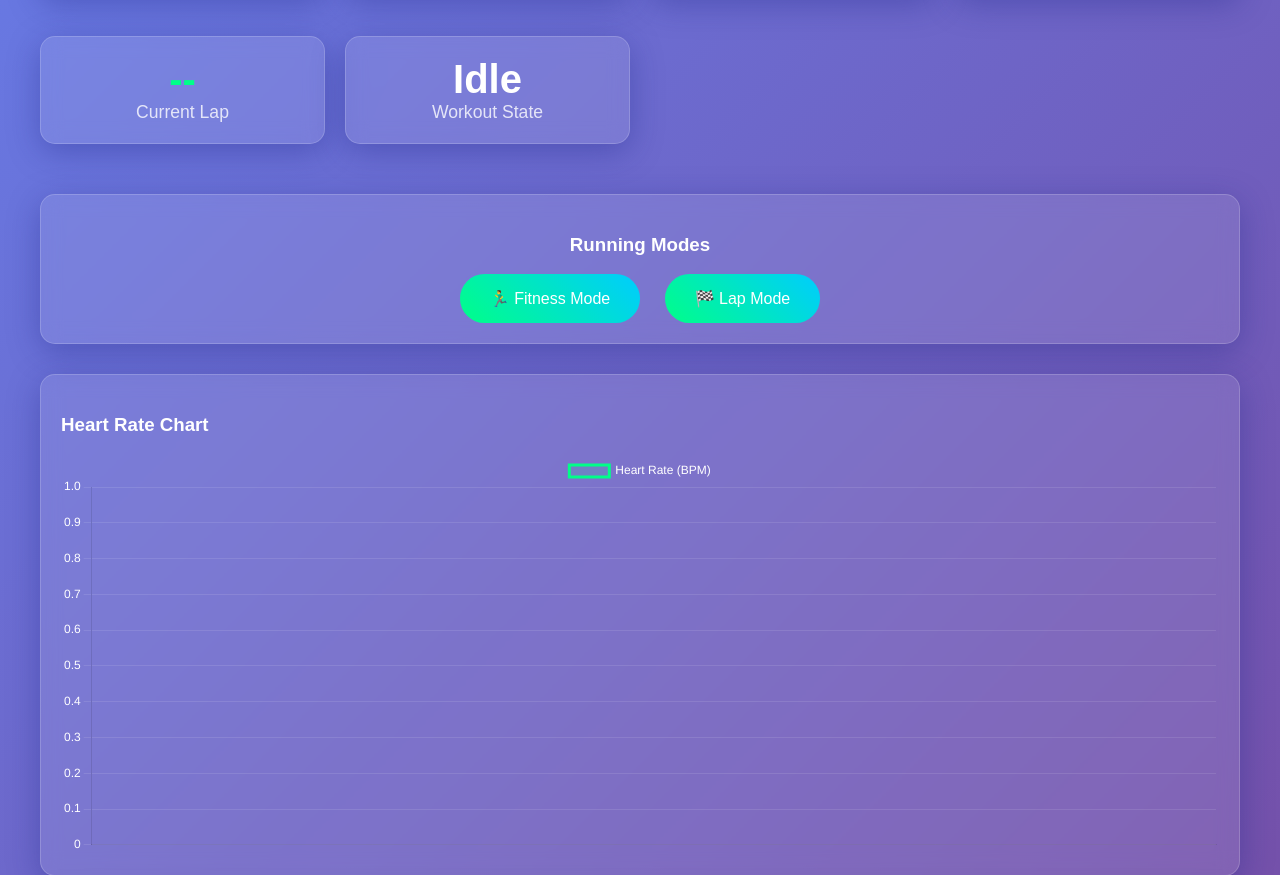
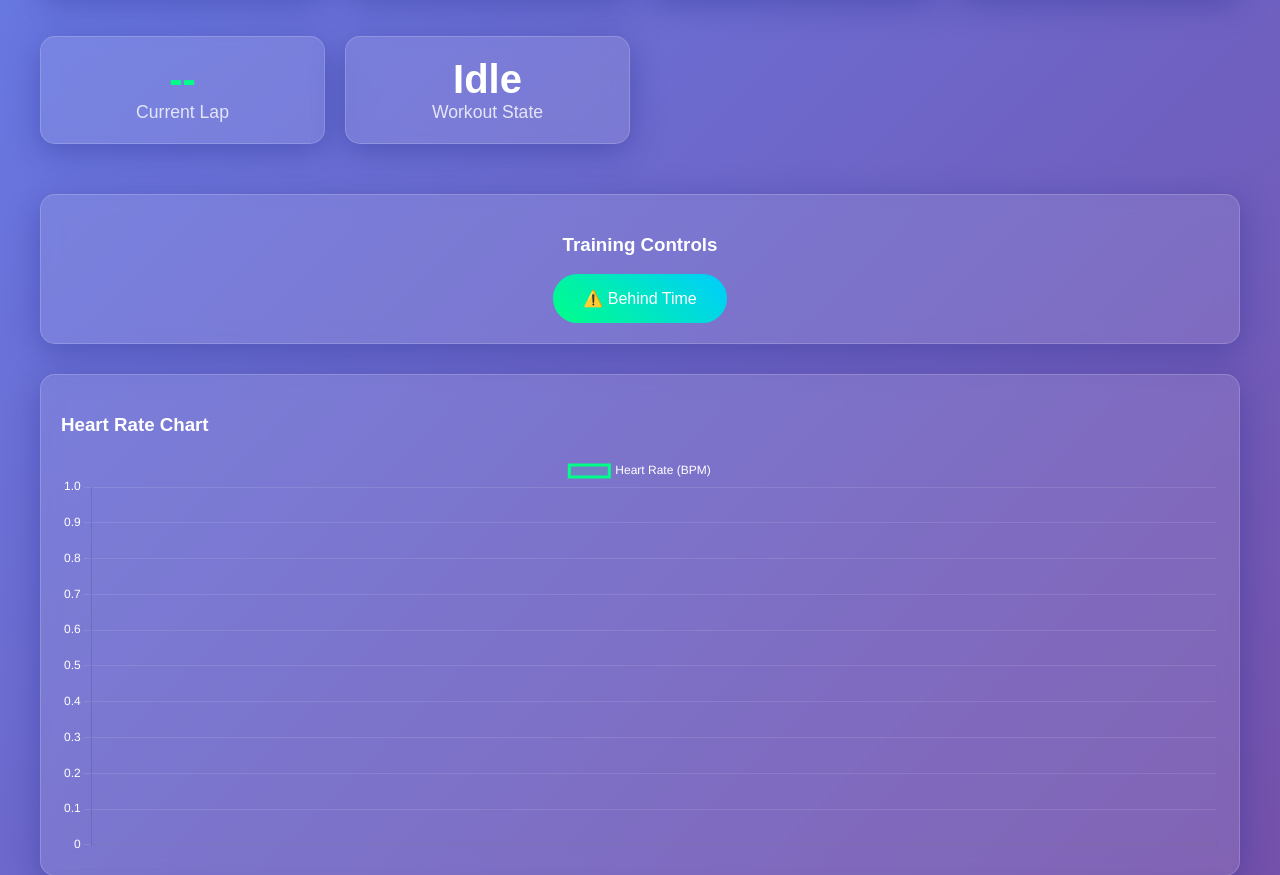
Before and after one commit to oisinfrizzell26/PulseTrackerServer, a Flask app: page / in a window 1280 px wide. Shown: the part 329-1204 px from the top of the page. Run offline with Flask 3, Linux system fonts and the light colour scheme; data that the repository does not hold is empty.

Commit message:
added buzzer for behind time

```diff
--- a/app.py
+++ b/app.py
@@ -23,9 +23,9 @@ MQTT_PORT = 1883
 CLIENT_ID = "pulsetracker_flask_server"
 
 # Topics
-TOPIC_MODE = "pulsetracker/mode"
 TOPIC_HEART = "pulsetracker/heartRate"
 TOPIC_WORKOUT = "pulsetracker/workout"
+TOPIC_BUZZER = "pulsetracker/buzzer"
 
 # Global variables to store data
 heart_rate_data = []
@@ -52,10 +52,9 @@ def on_connect(client, userdata, flags, reason_code, properties):
         # Only print on very first connection
         if not mqtt_connected_once:
             print("✅ Connected to MQTT broker")
-            print(f"📡 Subscribed to: {TOPIC_HEART}, {TOPIC_MODE}, {TOPIC_WORKOUT}")
+            print(f"📡 Subscribed to: {TOPIC_HEART}, {TOPIC_WORKOUT}")
             mqtt_connected_once = True
         client.subscribe(TOPIC_HEART)
-        client.subscribe(TOPIC_MODE)
         client.subscribe(TOPIC_WORKOUT)
 
 def on_message(client, userdata, msg):
@@ -88,10 +87,6 @@ def on_message(client, userdata, msg):
 
         # Save to database
         WorkoutDatabase.add_heart_rate(heart_rate, current_workout_id, current_mode)
-
-    elif topic == TOPIC_MODE:
-        print(f"📥 Mode update: {payload}")
-        current_mode = payload
 
     elif topic == TOPIC_WORKOUT:
         print(f"\n🏋️  WORKOUT DATA RECEIVED 🏋️")
@@ -247,22 +242,16 @@ def get_workouts_by_category():
     categories = WorkoutDatabase.get_workouts_by_category()
     return jsonify(categories)
 
-@app.route('/api/set-mode', methods=['POST'])
-def set_mode():
+@app.route('/api/trigger-buzzer', methods=['POST'])
+def trigger_buzzer():
     global mqtt_client
 
-    data = request.get_json()
-    mode = data.get('mode')
-
-    if mode in ['1', '2']:
-        if mqtt_client:
-            mqtt_client.publish(TOPIC_MODE, mode)
-            mode_name = "Fitness Mode" if mode == "1" else "Lap Mode"
-            return jsonify({'success': True, 'message': f'Set to {mode_name}'})
-        else:
-            return jsonify({'success': False, 'message': 'MQTT not connected'})
-
-    return jsonify({'success': False, 'message': 'Invalid mode'})
+    if mqtt_client:
+        mqtt_client.publish(TOPIC_BUZZER, "1")
+        print("🔔 Buzzer triggered from dashboard")
+        return jsonify({'success': True, 'message': 'Buzzer triggered'})
+    else:
+        return jsonify({'success': False, 'message': 'MQTT not connected'})
 
 if __name__ == '__main__':
     # Setup MQTT in a separate thread
--- a/templates/index.html
+++ b/templates/index.html
@@ -203,9 +203,8 @@
         </div>
 
         <div class="card controls">
-            <h3>Running Modes</h3>
-            <button class="btn" onclick="setMode('1')">🏃‍♂️ Fitness Mode</button>
-            <button class="btn" onclick="setMode('2')">🏁 Lap Mode</button>
+            <h3>Training Controls</h3>
+            <button class="btn" onclick="triggerBuzzer()">⚠️ Behind Time</button>
         </div>
 
         <div class="card">
@@ -426,25 +425,25 @@
             document.getElementById('currentMode').textContent = modeNames[mode] || 'None';
         }
 
-        // Set mode
-        async function setMode(mode) {
+        // Trigger buzzer
+        async function triggerBuzzer() {
             try {
-                const response = await fetch('/api/set-mode', {
+                const response = await fetch('/api/trigger-buzzer', {
                     method: 'POST',
                     headers: {
                         'Content-Type': 'application/json'
                     },
-                    body: JSON.stringify({ mode: mode })
+                    body: JSON.stringify({})
                 });
 
                 const result = await response.json();
                 if (result.success) {
-                    // Mode changed successfully
+                    console.log('Buzzer triggered');
                 } else {
-                    console.error('Failed to set mode:', result.message);
+                    console.error('Failed to trigger buzzer:', result.message);
                 }
             } catch (error) {
-                console.error('Error setting mode:', error);
+                console.error('Error triggering buzzer:', error);
             }
         }
 
```
